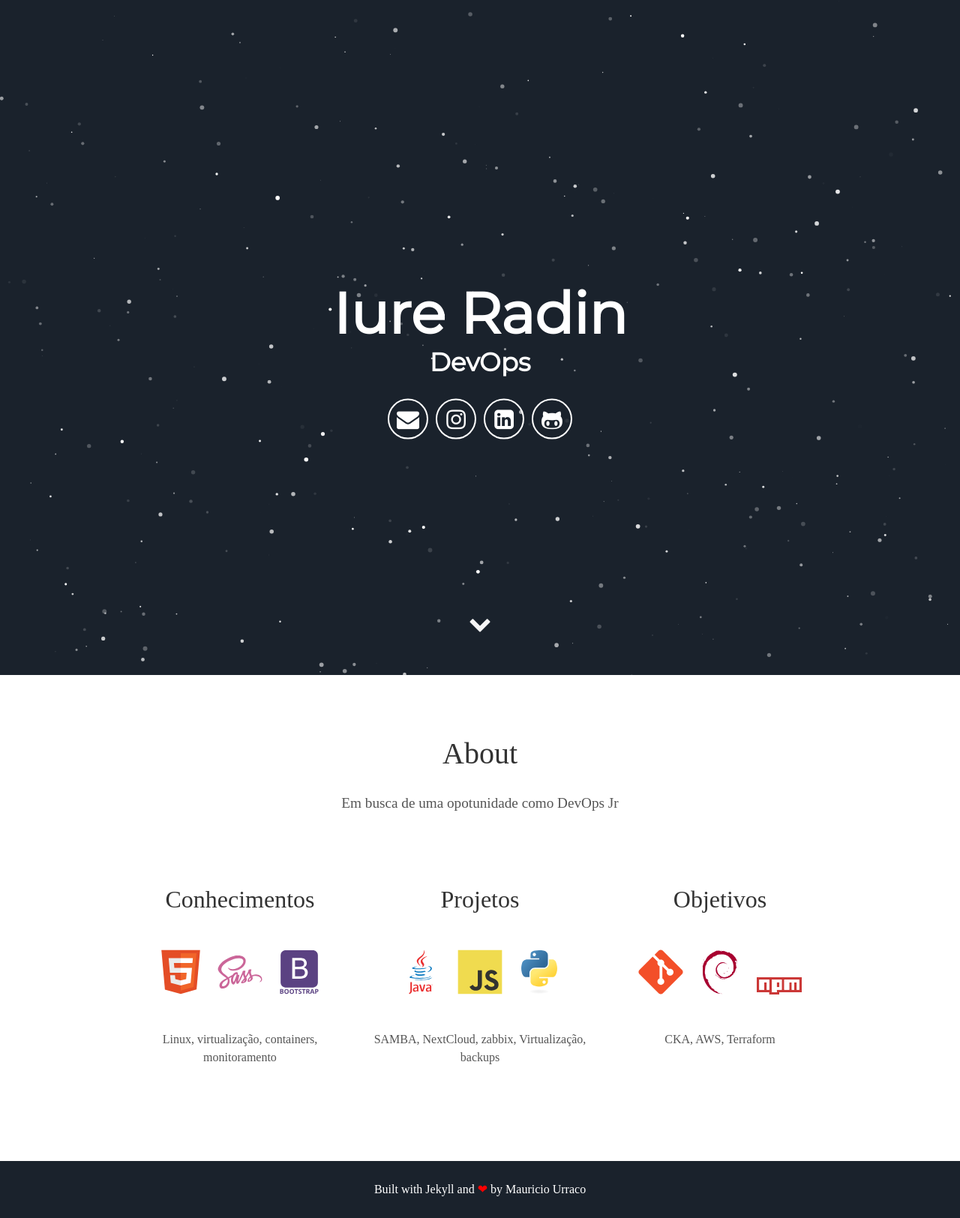
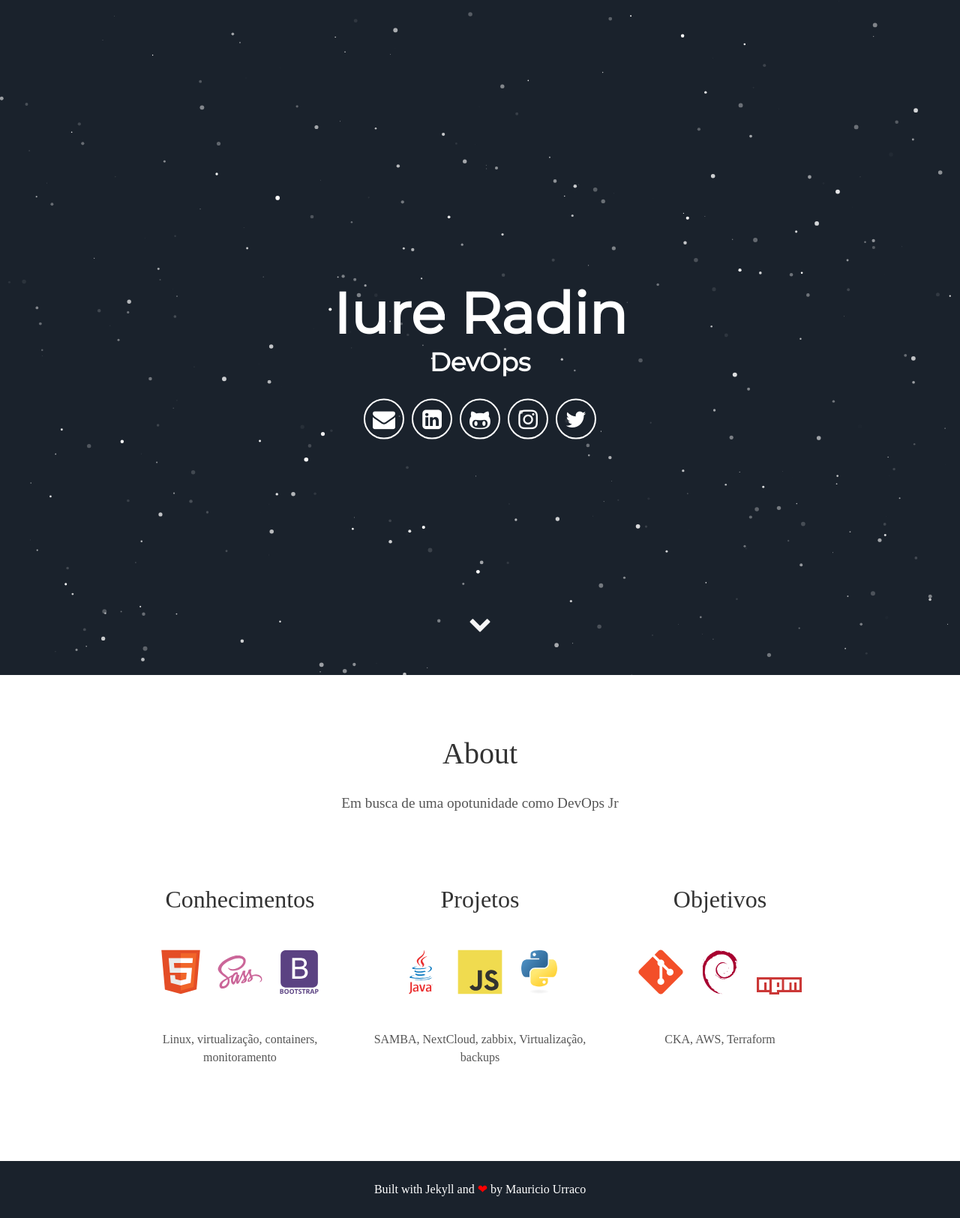
Before and after one commit to iureradin/iureradin.github.io, a Jekyll site: the page built from index.html, in a window 1280 px wide. Shown: the whole page at 75% size. Built offline with Jekyll 4.4.1, drawn with Linux system fonts in a browser that asks for light colours; some web fonts are replaced.

Commit message:
adicionado link para o twitter

```diff
--- a/_includes/header.html
+++ b/_includes/header.html
@@ -6,9 +6,10 @@
       </h1>
       <div class="header-icons">
         <a aria-label="Send email" href="mailto:iureradin@gmail.com"><i class="icon fa fa-envelope"></i></a>
-        <a aria-label="My Instagram" target="_blank" href="https://www.instagram.com/iureradin"><i class="icon fa fa-instagram" aria-hidden="true"></i></a>
         <a aria-label="My LinkedIn" target="_blank" href="https://www.linkedin.com/in/iure-radin"><i class="icon fa fa-linkedin-square" aria-hidden="true"></i></a>
         <a aria-label="My Github" target="_blank" href="https://github.com/iureradin"><i class="icon fa fa-github-alt" aria-hidden="true"></i></a>
+        <a aria-label="My Instagram" target="_blank" href="https://www.instagram.com/iureradin"><i class="icon fa fa-instagram" aria-hidden="true"></i></a>
+        <a aria-label="My Twitter" target="_blank" href="https://twitter.com/iureradin"><i class="icon fa fa-twitter" aria-hidden="true"></i></a>
       </div>
       <div class="header-links">
         <!-- <a class="link" href="#about" data-scroll>About Me</a> -->
```
Also changed, not shown: 2 other files.
